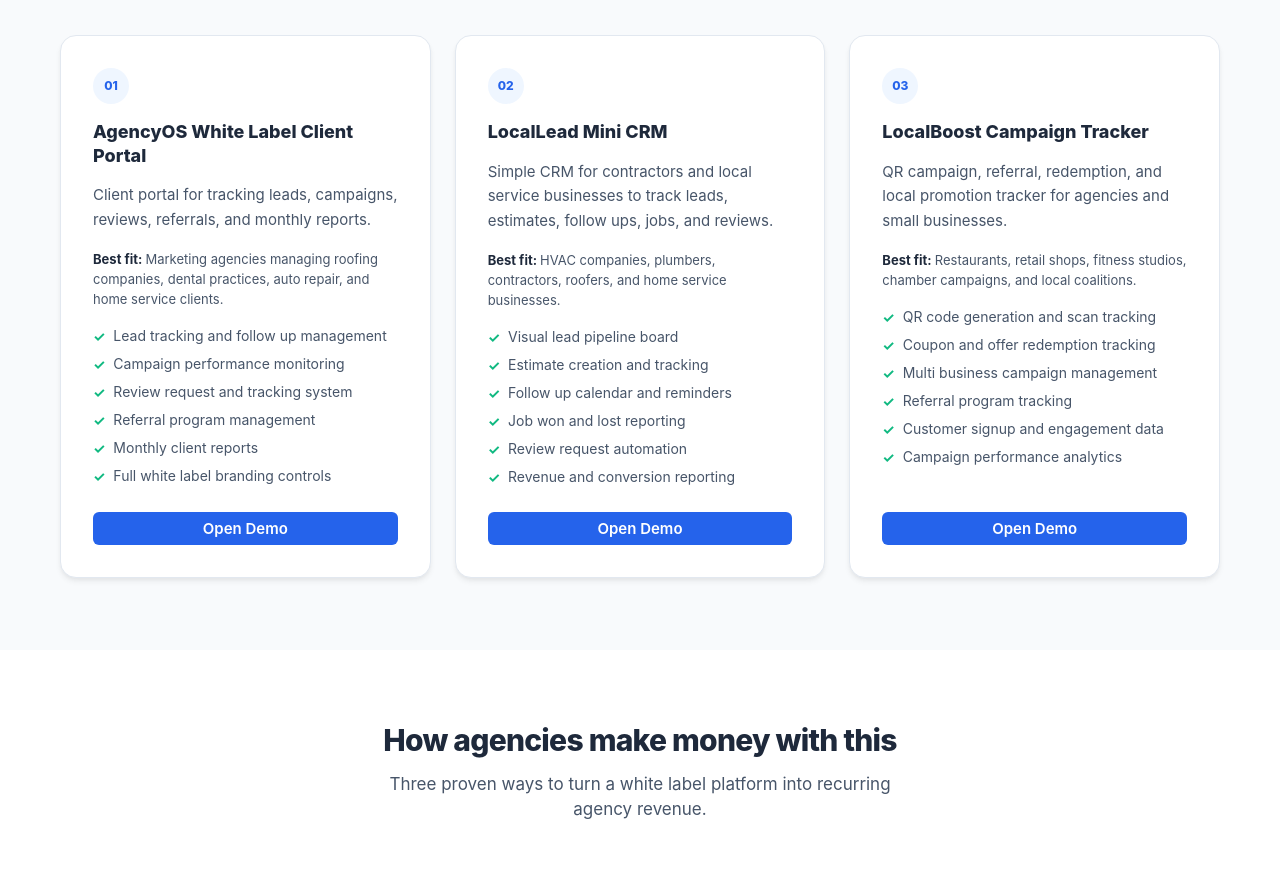
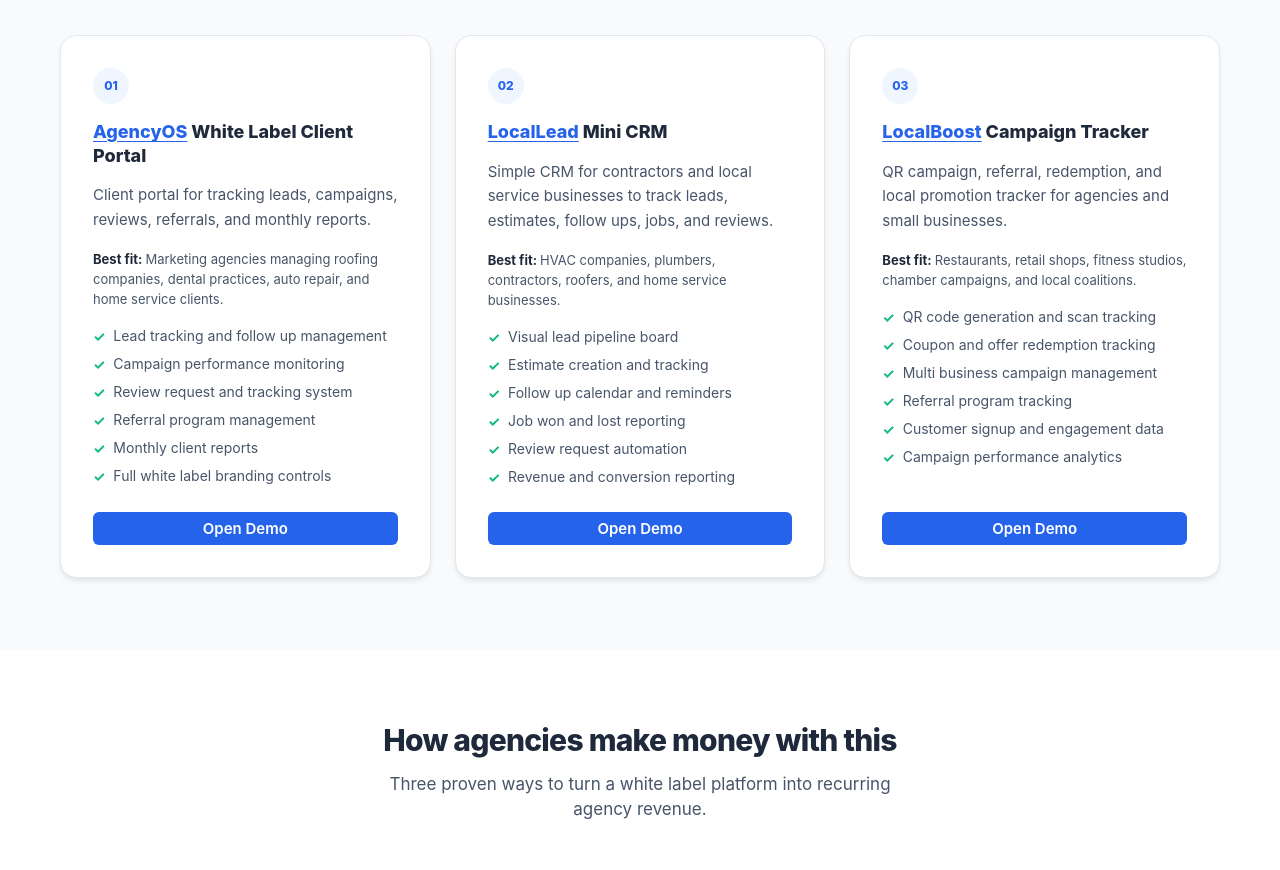
Before and after one commit to AaronC1992/agency-platform-demo-suite, a React (Vite) app: page / in a window 1280 px wide. Shown: the part 800-1670 px from the top of the page. Built offline with nearby package versions, Linux system fonts and the light colour scheme.

Commit message:
Style brand names in demo card headings

```diff
--- a/src/components/DemoHub.jsx
+++ b/src/components/DemoHub.jsx
@@ -4,6 +4,7 @@ import Modal from './Modal'
 const demos = [
   {
     id: 1,
+    brand: 'AgencyOS',
     name: 'AgencyOS White Label Client Portal',
     description: 'Client portal for tracking leads, campaigns, reviews, referrals, and monthly reports.',
     bestFit: 'Marketing agencies managing roofing companies, dental practices, auto repair, and home service clients.',
@@ -36,6 +37,7 @@ const demos = [
   },
   {
     id: 2,
+    brand: 'LocalLead',
     name: 'LocalLead Mini CRM',
     description: 'Simple CRM for contractors and local service businesses to track leads, estimates, follow ups, jobs, and reviews.',
     bestFit: 'HVAC companies, plumbers, contractors, roofers, and home service businesses.',
@@ -68,6 +70,7 @@ const demos = [
   },
   {
     id: 3,
+    brand: 'LocalBoost',
     name: 'LocalBoost Campaign Tracker',
     description: 'QR campaign, referral, redemption, and local promotion tracker for agencies and small businesses.',
     bestFit: 'Restaurants, retail shops, fitness studios, chamber campaigns, and local coalitions.',
@@ -170,7 +173,7 @@ export default function DemoHub({ onOpenDemo }) {
             {demos.map(demo => (
               <div key={demo.id} className="demo-card">
                 <div className="demo-card-number">{String(demo.id).padStart(2, '0')}</div>
-                <h3>{demo.name}</h3>
+                <h3><span className="demo-brand">{demo.brand}</span>{demo.name.slice(demo.brand.length)}</h3>
                 <p className="demo-card-desc">{demo.description}</p>
                 <div className="demo-card-bestfit">
                   <span className="label">Best fit: </span>{demo.bestFit}
--- a/src/styles.css
+++ b/src/styles.css
@@ -226,6 +226,7 @@ h1, h2, h3, h4, h5 { line-height: 1.25; font-weight: 700; }
   flex-shrink: 0;
 }
 .demo-card h3 { font-size: 1.125rem; font-weight: 800; color: var(--dark); line-height: 1.3; }
+.demo-brand { color: var(--primary); text-decoration: underline; text-decoration-color: var(--primary); text-underline-offset: 3px; }
 .demo-card-desc { color: var(--mid); font-size: 0.9375rem; line-height: 1.65; }
 .demo-card-bestfit { font-size: 0.8125rem; color: var(--mid); line-height: 1.55; }
 .demo-card-bestfit .label { font-weight: 700; color: var(--dark); }
```
